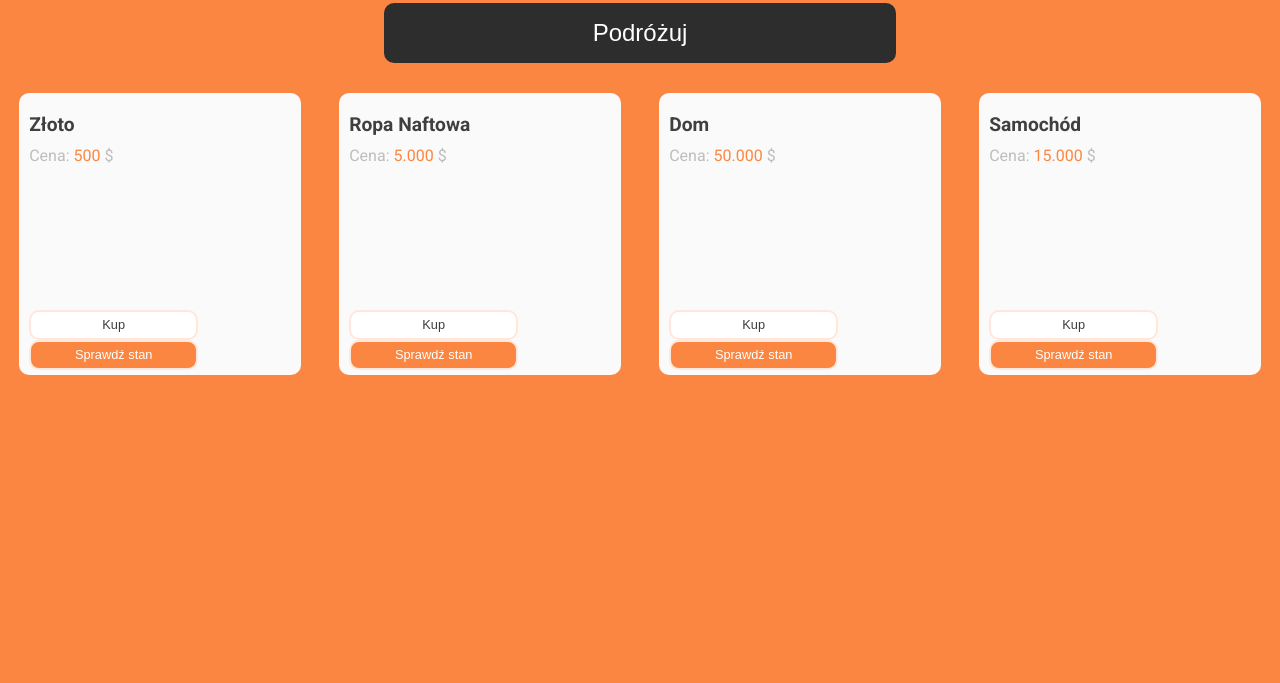
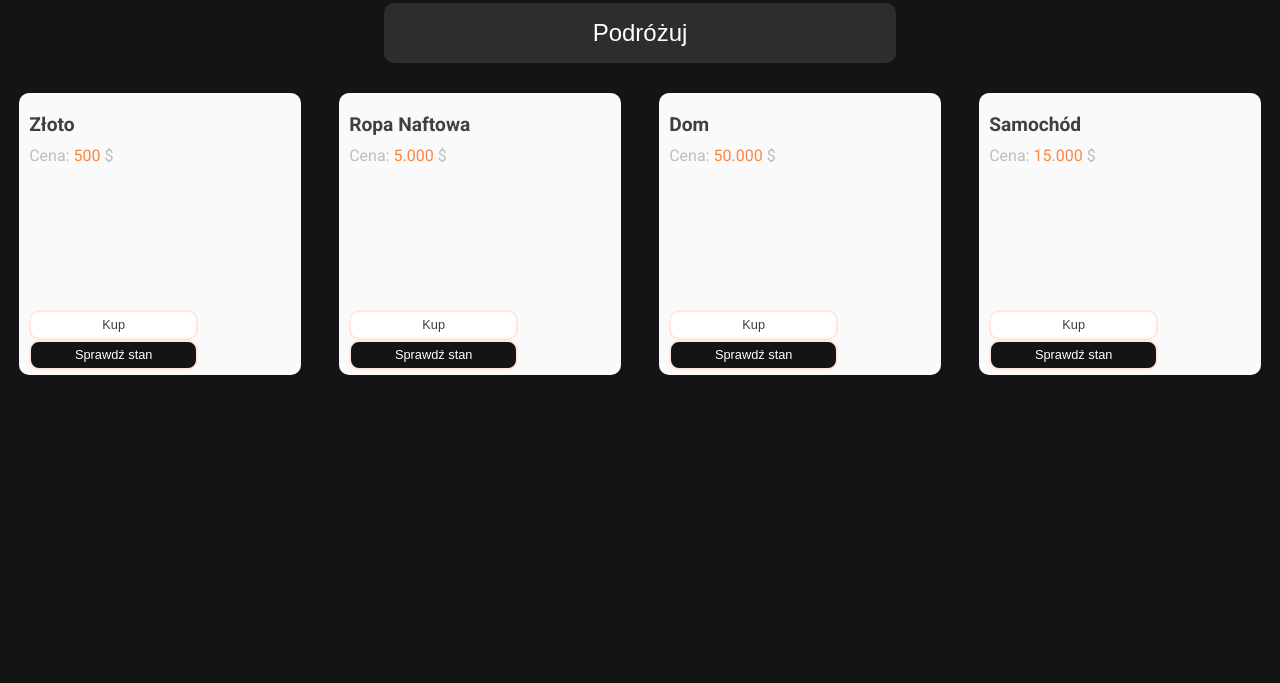
Before and after one commit to NatkanskiMichal/royalcity, a plain HTML site: page index.html in a window 1280 px wide. Shown: the part 117-800 px from the top of the page. Drawn offline with Linux system fonts and the light colour scheme.

Commit message:
change body and sell buttons background

```diff
--- a/style.css
+++ b/style.css
@@ -8,7 +8,7 @@ body {
   height: 100vh;
   width: 100%;
   font-family: 'Roboto', sans-serif;
-  background-color: rgb(250, 134, 66);
+  background-color: rgb(20, 20, 20);
   overflow: hidden;
 }
 
@@ -292,7 +292,7 @@ body {
 
 .transactions .sell-btn,
 .selling-form ul li button {
-  background-color: rgb(250, 134, 66);
+  background-color: rgb(20, 20, 20);
   color: white;
 }
 
```
